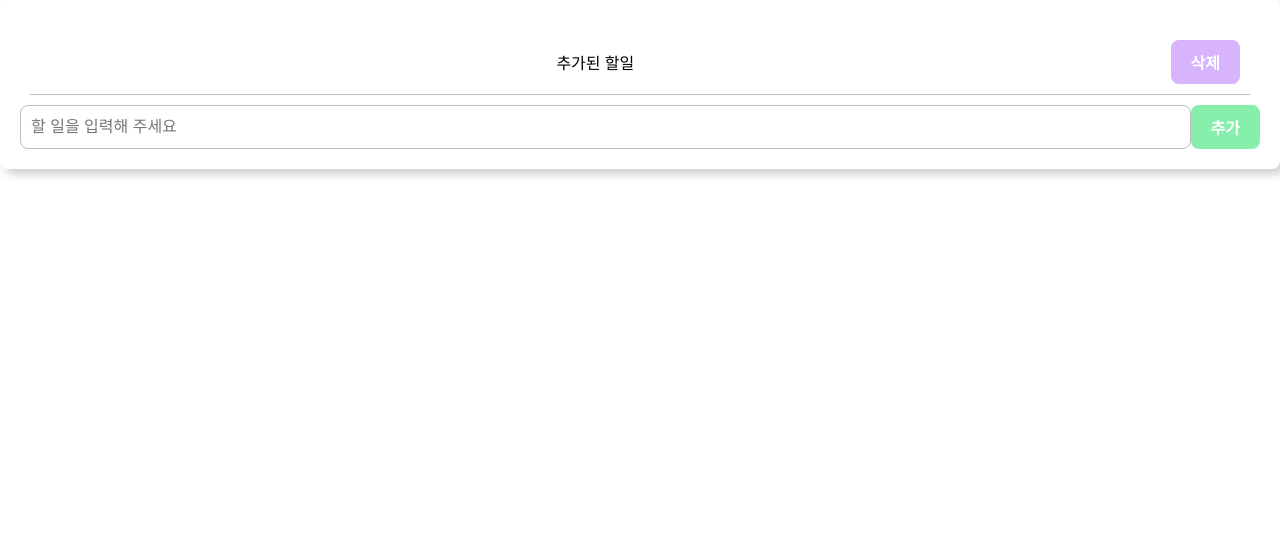
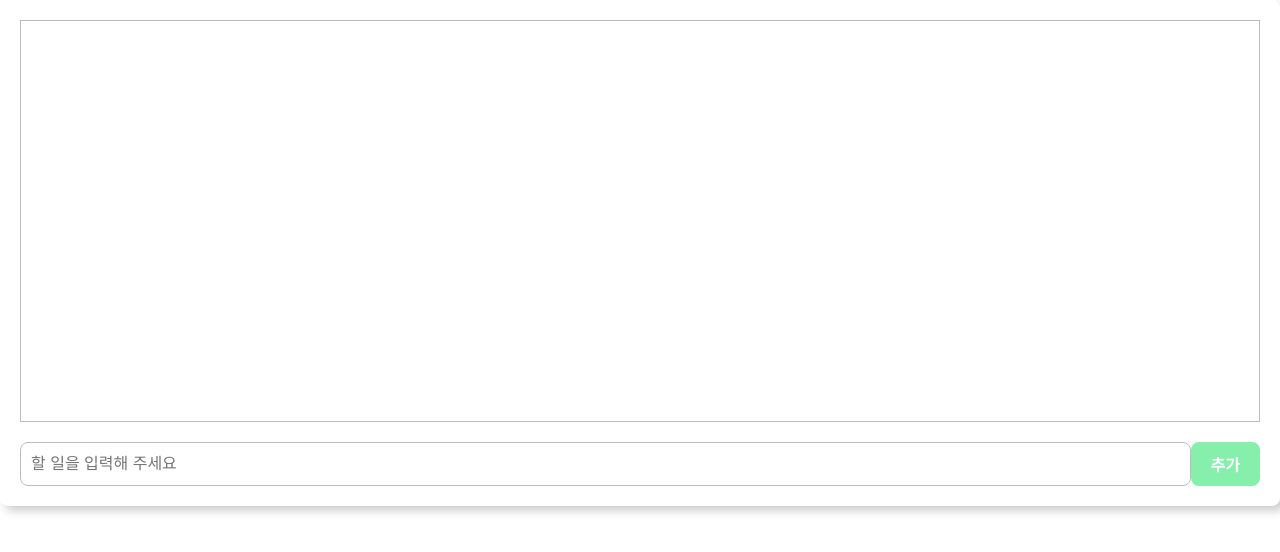
Before and after one commit to kirim-Lee/react-tdd, a React app: page / in a window 1280 px wide. Shown: the top 552 px of the page. Built offline with nearby package versions, Linux system fonts and the light colour scheme; a web font is replaced by a local one.

Commit message:
✨ 기본적인 앱 구현

```diff
--- a/src/App.tsx
+++ b/src/App.tsx
@@ -1,3 +1,4 @@
+import { useState } from 'react';
 import '../public/scss/style.scss';
 import {
   Container,
@@ -6,17 +7,46 @@ import {
   InputContainer,
   Input,
   TodoItem,
+  TodoListContainer,
 } from './Components';
 
 const App = () => {
+  const [toDo, setTodo] = useState<string>('');
+  const [toDoList, setToDoList] = useState<string[]>([]);
+
+  const handleAdd = () => setToDoList([...toDoList, toDo]);
+
+  const handleDelete = (index: number) => {
+    let list = [...toDoList];
+    list.splice(index, 1);
+    setToDoList(list);
+  };
+
   return (
     <Container>
       <Contents>
-        <TodoItem label="추가된 할일" onDelete={null} />
+        <TodoListContainer>
+          {toDoList.map((item, index) => (
+            <TodoItem
+              key={item}
+              label={item}
+              onDelete={() => handleDelete(index)}
+            />
+          ))}
+        </TodoListContainer>
 
         <InputContainer>
-          <Input placeholder="할 일을 입력해 주세요" />
-          <Button label="추가" backgroundColor="#86efac" hoverColor="#0891b2" />
+          <Input
+            placeholder="할 일을 입력해 주세요"
+            value={toDo}
+            onChange={setTodo}
+          />
+          <Button
+            label="추가"
+            backgroundColor="#86efac"
+            hoverColor="#0891b2"
+            onClick={handleAdd}
+          />
         </InputContainer>
       </Contents>
     </Container>
--- a/src/Components/Input.tsx
+++ b/src/Components/Input.tsx
@@ -12,13 +12,16 @@ const InputBox = styled.input`
 
 interface IProps {
   readonly placeholder?: string;
+  readonly value?: string;
   readonly onChange?: (text: string) => void;
 }
 
-export const Input = ({ placeholder, onChange }: IProps) => {
+export const Input = ({ placeholder, value, onChange }: IProps) => {
   const handleChange = (evt: React.ChangeEvent<HTMLInputElement>) => {
     onChange?.(evt.target.value);
   };
 
-  return <InputBox placeholder={placeholder} onChange={handleChange} />;
+  return (
+    <InputBox placeholder={placeholder} value={value} onChange={handleChange} />
+  );
 };
--- a/src/Components/TodoItem.tsx
+++ b/src/Components/TodoItem.tsx
@@ -13,6 +13,7 @@ const Label = styled.div`
   flex: 1;
   font-size: 16px;
   margin-right: 20px;
+  text-align: left;
 `;
 
 interface IProps {
--- a/src/Components/index.tsx
+++ b/src/Components/index.tsx
@@ -6,6 +6,14 @@ export const Container = styled.div`
 
 export const InputContainer = styled.div`
   display: flex;
+`;
+
+export const TodoListContainer = styled.div`
+  min-width: 350px;
+  height: 400px;
+  overflow-y: scroll;
+  border: 1px solid #bdbdbd;
+  margin-bottom: 20px;
 `;
 
 export const Contents = styled.div`
```
